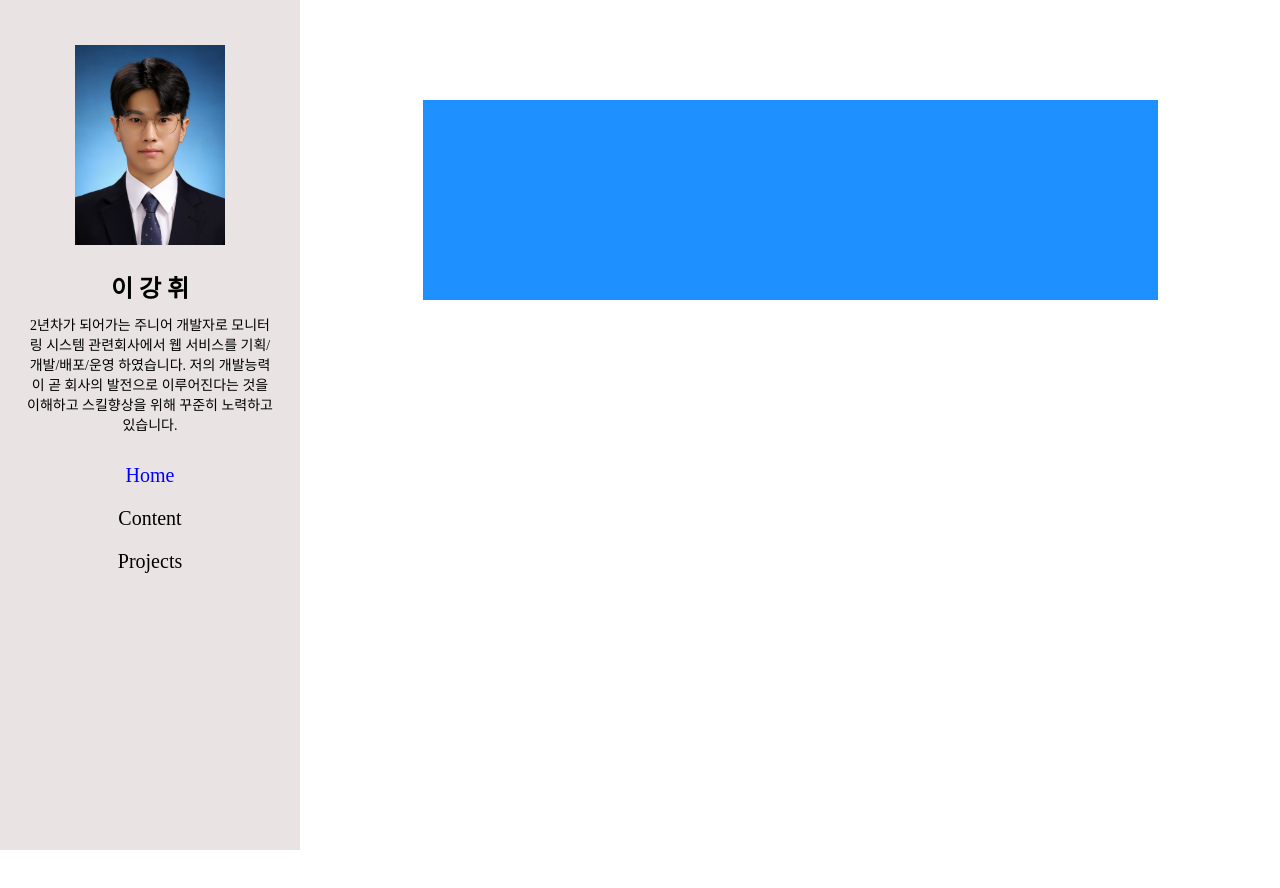
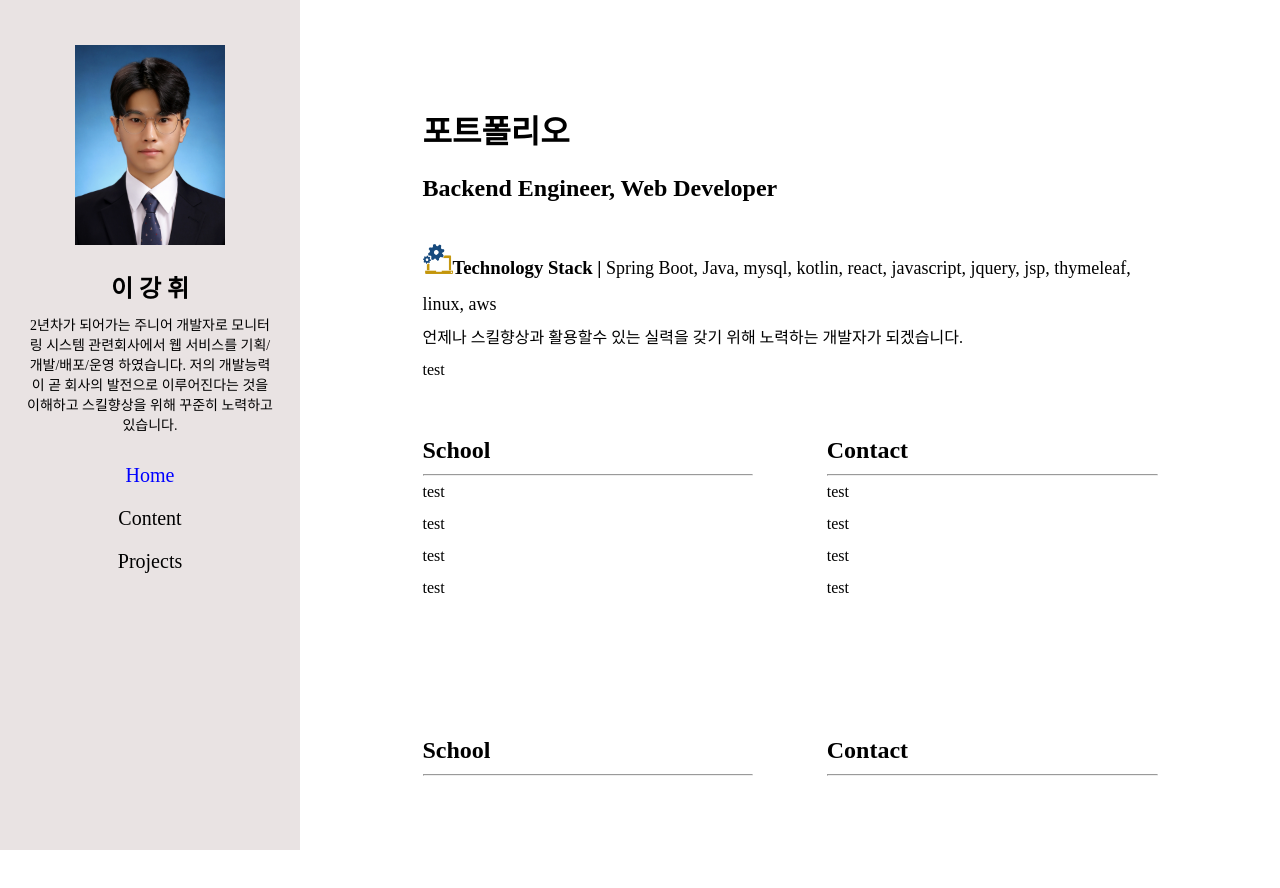
Before and after one commit to KangHwiLee/reactPJ, a React (Create React App) app in the folder front-end/: page / in a window 1280 px wide. Shown: the top 888 px of the page. Built offline with nearby package versions, Linux system fonts and the light colour scheme; no server answers.

Commit message:
포트폴리오 작업 레이아웃 잡는중

```diff
--- a/front-end/src/App.css
+++ b/front-end/src/App.css
@@ -69,11 +69,17 @@ body {
     margin-top: 100px;
 }
 .home {
-  background-color: dodgerblue;
+  /* background-color: dodgerblue; */
     height: 200px;
     width: 75%;
     margin:auto;
 }
+
+.introduce{
+  text-align:left;
+  line-height: 2;
+}
+
 .header h1{
   padding-top: 10px;
 }
@@ -83,6 +89,26 @@ body {
   text-align : left;
   padding-left:20px;
   padding-right:20px;
+}
+.introduce-container1{
+
+}
+.introduce-container2{
+  padding-top: 40px;
+}
+.introduce-contents1{
+  float:left;
+  width:45%;
+  min-height: 300px;
+}
+.introduce-contents2{
+  float:right;
+  width:45%;
+  min-height: 300px;
+}
+#stack{
+  width:30px;
+  height:30px;
 }
 
 
--- a/front-end/src/layout/Home.jsx
+++ b/front-end/src/layout/Home.jsx
@@ -1,6 +1,7 @@
 import { BrowserRouter, Link, Route, Routes } from "react-router-dom";
 // Props : 상위컴포넌트에서 하위컴포넌트로 파라미터를 전달하는 것.
 import {nation, nations} from "../data/data";
+import Introduce from "../pages/Introduce";
 import Content from "../pages/Content";
 import Project from "../pages/Project";
 import ContentDetail from "../pages/ContentDetail";
@@ -8,6 +9,7 @@ const Home = () => {
     return(
         <div className="home">
                 <Routes>
+                    <Route path='/' element={<Introduce/>} />
                     <Route path='/content' element={<Content/>} />
                     <Route path='/content_detail/:id' element={<ContentDetail/>} />
                     <Route path='/project' element={<Project/>} />
--- /dev/null
+++ b/front-end/src/pages/Introduce.jsx
@@ -0,0 +1,50 @@
+const Content = () => {
+
+    /* heading 태그 옆에 텍스트를 입력하기 위한 스타일 */
+    const inline_h = {display:'inline'}
+    /* span 글씨 사이즈 */
+    const h_span = {fontSize:'18px'}
+    const contents_calc = {width: 'calc(50% - 40px)'}
+    return (
+        <div className="introduce">
+            <div className="introduce-container1">
+                <h1>포트폴리오</h1>
+                <h2>Backend Engineer, Web Developer</h2>
+                <br/>
+                <h3 style={inline_h}><img src="/img/clipart1451778.png" id="stack"/>Technology Stack | </h3><span style={h_span}>Spring Boot, Java, mysql, kotlin, react, javascript, jquery, jsp, thymeleaf, linux, aws</span>
+                <div>언제나 스킬향상과 활용할수 있는 실력을 갖기 위해 노력하는 개발자가 되겠습니다.</div>
+                <div>test</div>
+            </div>
+            <div className="introduce-container2">
+                <div className="introduce-contents1">
+                    <h2>School</h2>
+                    <hr/>
+                    <p>test</p>
+                    <p>test</p>
+                    <p>test</p>
+                    <p>test</p>
+                </div>
+                <div className="introduce-contents2">
+                    <h2>Contact</h2>
+                    <hr/>
+                    <p>test</p>
+                    <p>test</p>
+                    <p>test</p>
+                    <p>test</p>
+                </div>
+            </div>
+            <div className="introduce-container2">
+                <div className="introduce-contents1">
+                    <h2>School</h2>
+                    <hr/>
+                </div>
+                <div className="introduce-contents2">
+                    <h2>Contact</h2>
+                    <hr/>
+                </div>
+            </div>
+        </div>
+    );
+}
+
+export default Content;
```
Also changed, not shown: front-end/public/img/clipart1451778.png (added).
